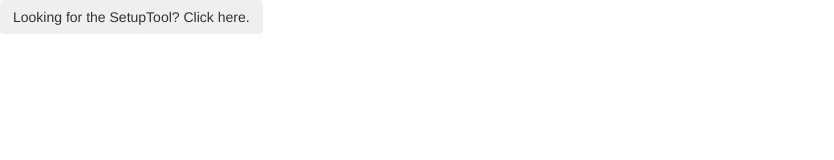
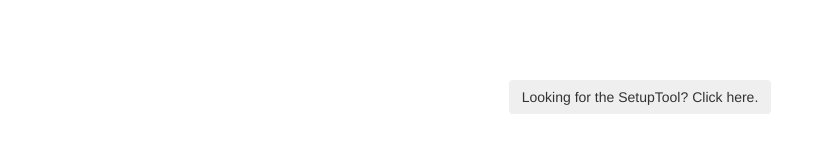
Before and after one commit to leotakacs/MyWebsite, a plain HTML site: page index.html in a window 1280 px wide. Shown: the whole page, without its empty margins (0-834 px from the left). Drawn offline with nearby package versions, Linux system fonts and the light colour scheme.

Commit message:
Update index.html

```diff
--- a/index.html
+++ b/index.html
@@ -1,5 +1,10 @@
-  <link rel="stylesheet" href="https://maxcdn.bootstrapcdn.com/bootstrap/3.3.7/css/bootstrap.min.css">
+<center>
+
+<link rel="stylesheet" href="https://maxcdn.bootstrapcdn.com/bootstrap/3.3.7/css/bootstrap.min.css">
   <script src="https://ajax.googleapis.com/ajax/libs/jquery/3.3.1/jquery.min.js"></script>
   <script src="https://maxcdn.bootstrapcdn.com/bootstrap/3.3.7/js/bootstrap.min.js"></script>
-
-<button class="btn btn-lnk">Looking for the SetupTool? Click here.</button>
+  </br>
+</br>
+</br>
+</br>
+<button class="btn btn-lnk" onclick="window.location.href='setuptool'">Looking for the SetupTool? Click here.</button>
```
